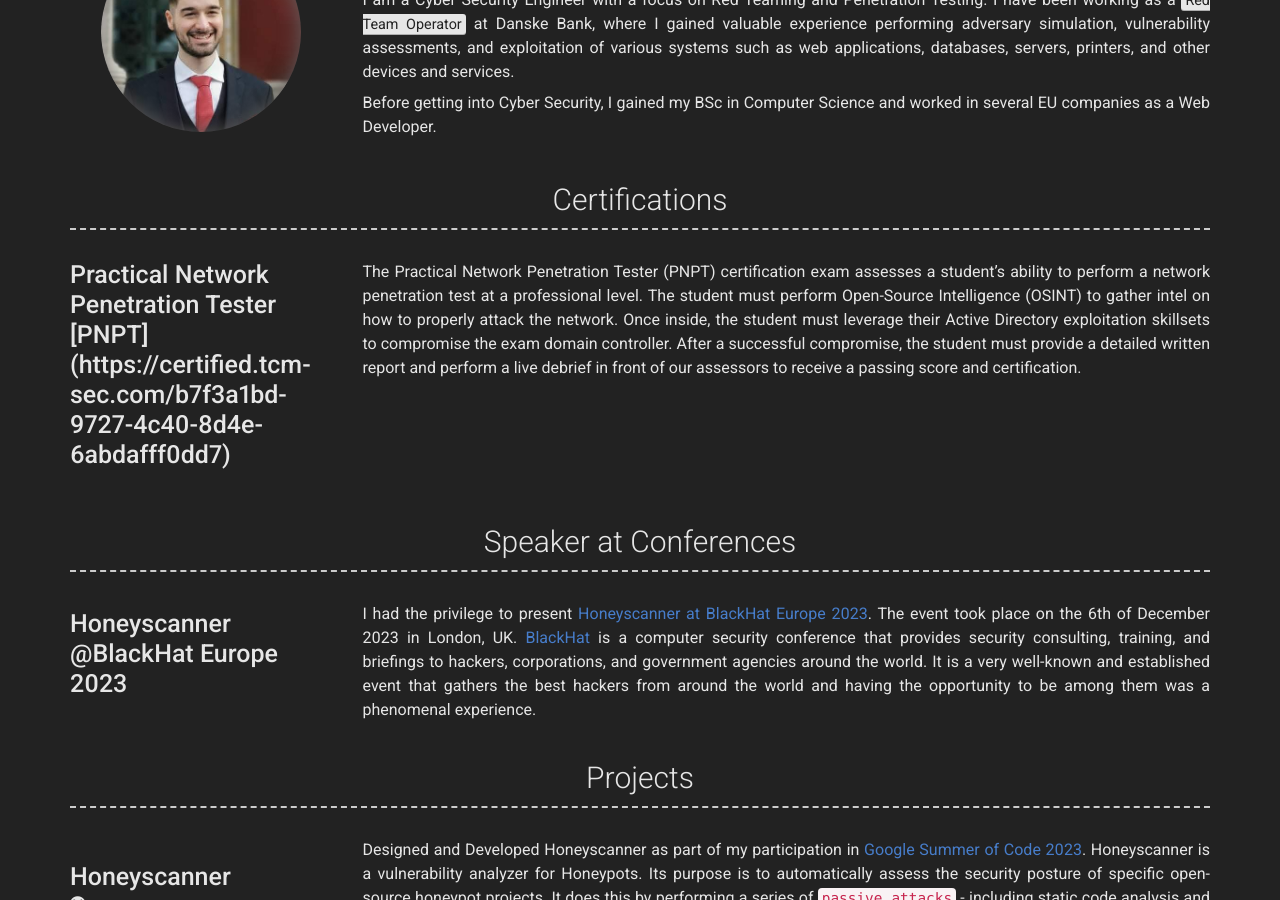
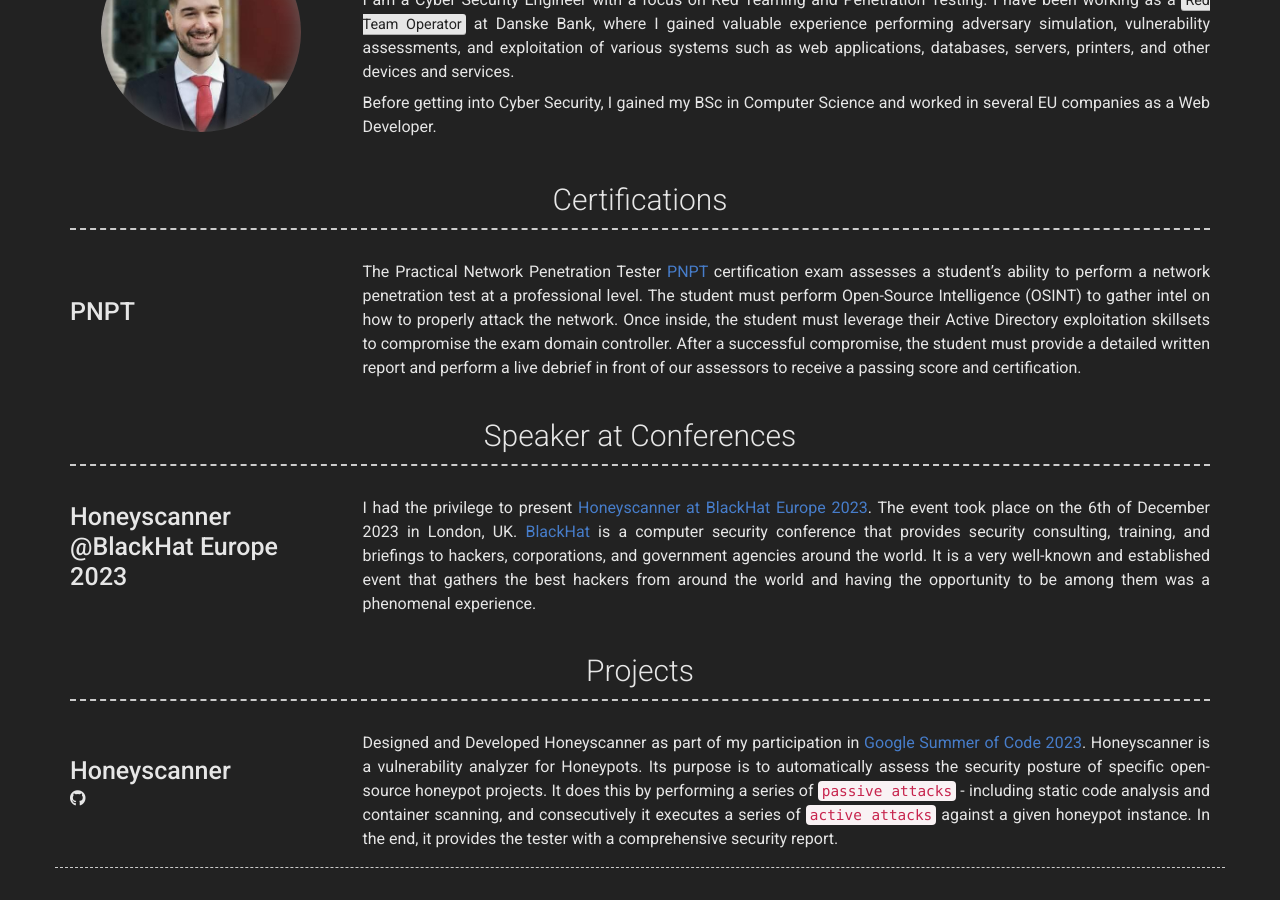
Before and after one commit to aristofanischionis/aristofanischionis.github.io.backup, a Jekyll site: the page built from index.md, in a window 1280 px wide and 900 px high, scrolled down 370 px. Built offline with Jekyll 4.4.1, drawn with Linux system fonts in a browser that asks for light colours; nearby versions of some CDN libraries.

Commit message:
Update _config.yml

```diff
--- a/_config.yml
+++ b/_config.yml
@@ -41,9 +41,9 @@ content:
     content:
       - layout: left
         border: none
-        title: Practical Network Penetration Tester [PNPT](https://certified.tcm-sec.com/b7f3a1bd-9727-4c40-8d4e-6abdafff0dd7)
+        title: PNPT
         description: |
-          The Practical Network Penetration Tester (PNPT) certification exam assesses a student's ability to perform a network penetration test at a professional level.
+          The Practical Network Penetration Tester [PNPT](https://certified.tcm-sec.com/b7f3a1bd-9727-4c40-8d4e-6abdafff0dd7) certification exam assesses a student's ability to perform a network penetration test at a professional level.
           The student must perform Open-Source Intelligence (OSINT) to gather intel on how to properly attack the network.
           Once inside, the student must leverage their Active Directory exploitation skillsets to compromise the exam domain controller.
           After a successful compromise, the student must provide a detailed written report and perform a live debrief in front of our assessors to receive a passing score and certification.
```
